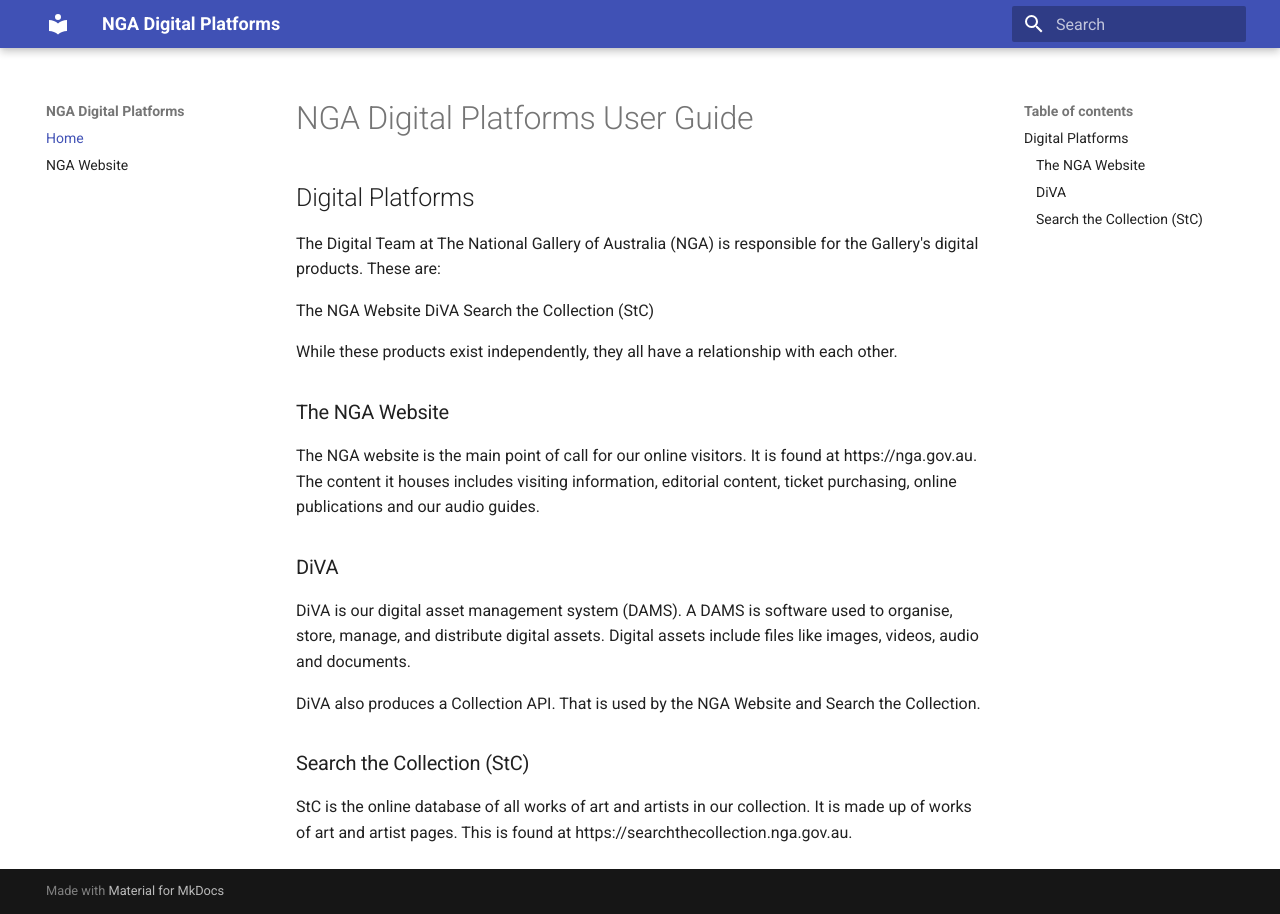
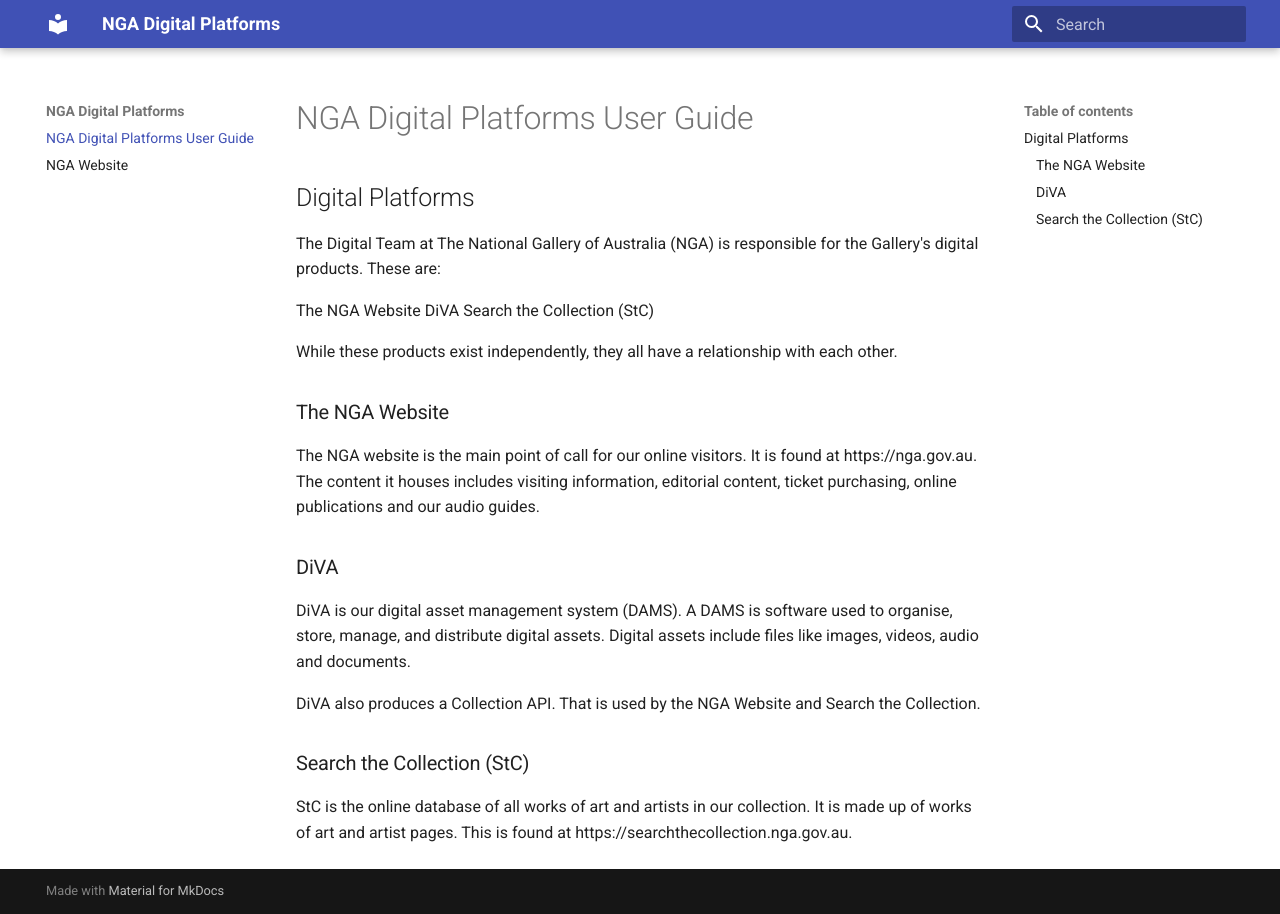
Before and after one commit to NGA-Digital/mkdocs-documentation-site, an MkDocs documentation site: the page built from docs/index.md, in a window 1280 px wide. Built offline with MkDocs 1.6.1 and Material for MkDocs 9.7.7, drawn with Linux system fonts in a browser that asks for light colours; a script that is not in the unit is left out; some of the changed lines change nothing that is shown.

Commit message:
Remove nav setting in mkdocs so nav is auto generated

```diff
--- a/mkdocs.yml
+++ b/mkdocs.yml
@@ -2,6 +2,3 @@
 theme:
   name: material
   custom_dir: overrides
-nav:
-  - Home: index.md
-  - NGA Website: nga-website.md
```
